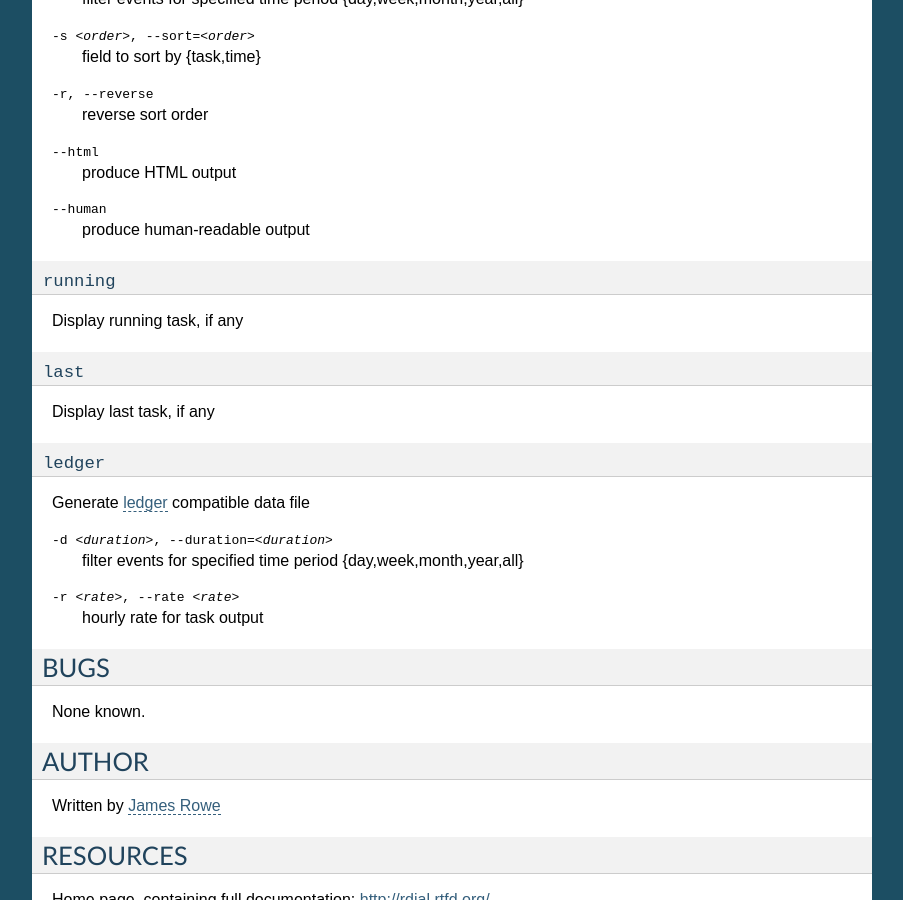
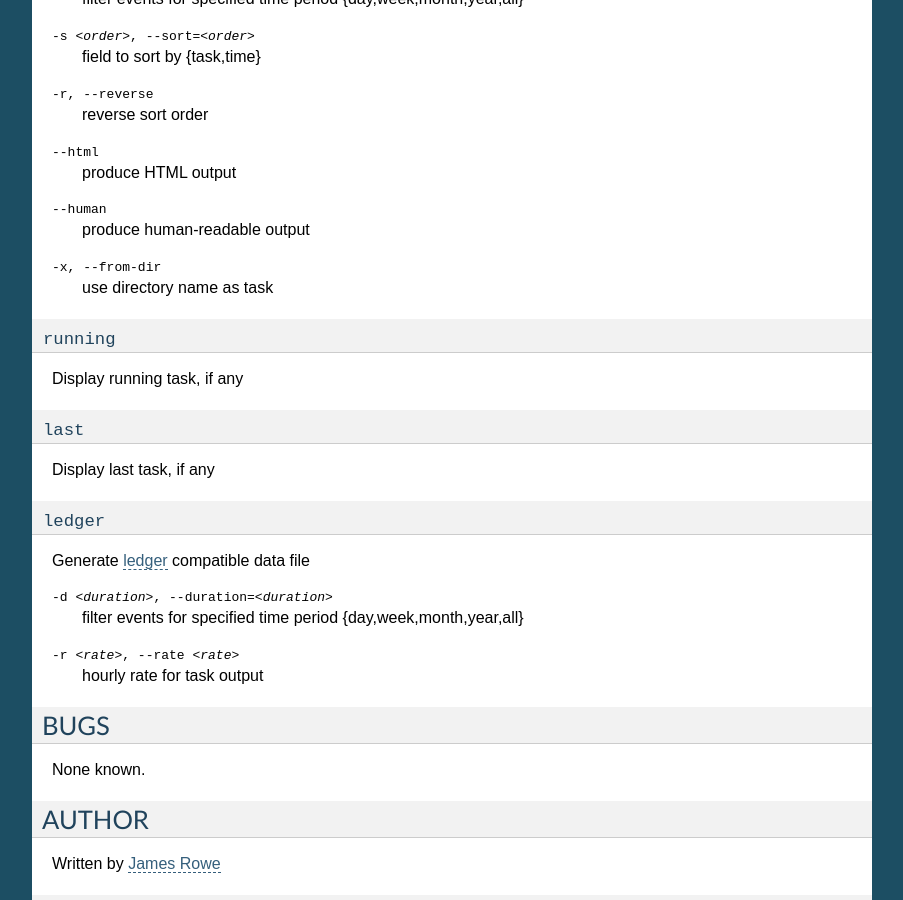
Before and after one commit to JNRowe/rdial, a Sphinx documentation site: the page built from doc/rdial.1.rst, in a window 1280 px wide and 900 px high, scrolled down 1242 px. Shown: the whole window, without its empty margins (198-1101 px from the left). Built offline with Sphinx 7.4.7, drawn with Linux system fonts in a browser that asks for light colours.

Commit message:
Added --from-dir option to report subcommand.

```diff
--- a/doc/rdial.1.rst
+++ b/doc/rdial.1.rst
@@ -81,6 +81,9 @@ Report time tracking data
 --human
    produce human-readable output
 
+-x, --from-dir
+   use directory name as task
+
 ``running``
 '''''''''''
 
--- a/doc/usage.rst
+++ b/doc/usage.rst
@@ -92,6 +92,10 @@ Commands
 
    produce human-readable output
 
+.. cmdoption:: -x, --from-dir
+
+   use directory name as task
+
 ``running`` - Display running task, if any
 ''''''''''''''''''''''''''''''''''''''''''
 
```
Also changed, not shown: 2 other files.
